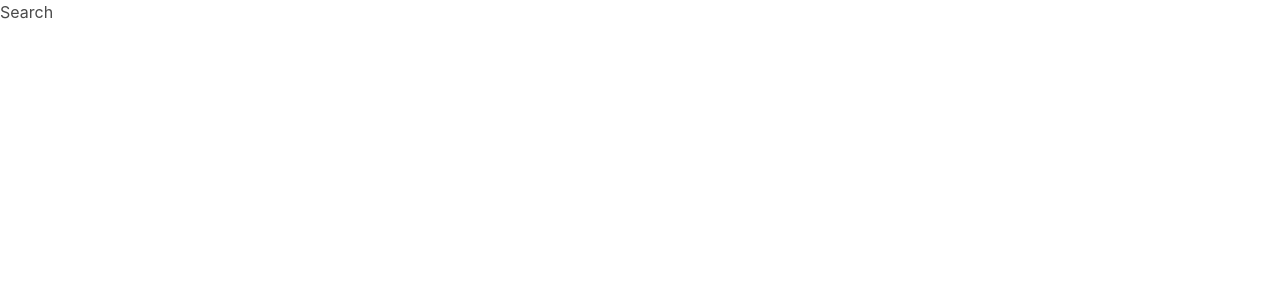
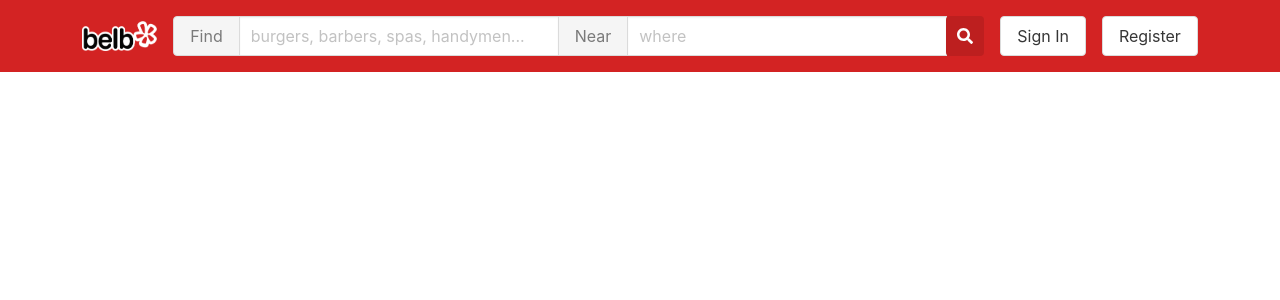
Before and after one commit to Evan-J-Hahn/coffee-hub, a React (Create React App) app: page /search in a window 1280 px wide. Shown: the top 300 px of the page. Built offline with nearby package versions, Linux system fonts and the light colour scheme.

Commit message:
add NavBar

```diff
--- /dev/null
+++ b/src/NavBar/NavBar.js
@@ -0,0 +1,17 @@
+import React from 'react'
+import SearchBar from '../SearchBar/SearchBar'
+import logo from '../assets/logo.png'
+import styles from './NavBar.module.css'
+
+const NavBar = () => {
+	return (
+		<div className={styles['nav-bar']}>
+			<img src={logo} className={styles.logo} alt={logo} />
+			<SearchBar small />
+			<button className={`button ${styles['nav-button']}`}>Sign In</button>
+			<button className={`button ${styles['nav-button']}`}>Register</button>
+		</div>
+	)
+}
+
+export default NavBar
--- /dev/null
+++ b/src/NavBar/NavBar.module.css
@@ -0,0 +1,16 @@
+.nav-bar {
+	display: flex;
+	background-color: #d32323;
+	padding: 1rem 0;
+	align-items: center;
+	justify-content: center;
+}
+
+.logo {
+	width: 75px;
+	margin-right: 1rem;
+}
+
+:global(.button).nav-button {
+	margin-left: 1rem;
+}
--- a/src/Search/Search.js
+++ b/src/Search/Search.js
@@ -1,9 +1,10 @@
 import React from 'react'
+import NavBar from '../NavBar/NavBar'
 
 const Search = () => {
 	return (
 		<div>
-			<h1>Search</h1>
+			<NavBar />
 		</div>
 	)
 }
--- a/src/SearchBar/SearchBar.js
+++ b/src/SearchBar/SearchBar.js
@@ -1,33 +1,35 @@
 import React from 'react'
 import styles from './SearchBar.module.css'
 
-const SearchBar = () => {
+const SearchBar = (props) => {
+	const sizeClass = props.small ? '' : 'is-medium'
+
 	return (
 		<div>
 			<div className='field has-addons'>
 				<p className='control'>
-					<button className='button is-static is-medium'>Find</button>
+					<button className={`button is-static ${sizeClass}`}>Find</button>
 				</p>
 				<p className='control'>
 					<input
-						className={`input is-medium ${styles['input-control']}`}
+						className={`input ${sizeClass} ${styles['input-control']}`}
 						type='text'
 						placeholder='burgers, barbers, spas, handymen...'
 					/>
 				</p>
 
 				<p className='control'>
-					<button className='button is-static is-medium'>Near</button>
+					<button className={`button is-static ${sizeClass}`}>Near</button>
 				</p>
 				<p className='control'>
 					<input
-						className={`input is-medium ${styles['input-control']}`}
+						className={`input ${sizeClass} ${styles['input-control']}`}
 						type='text'
 						placeholder='where'
 					/>
 				</p>
 
-				<div className={`button is-medium ${styles['search-button']}`}>
+				<div className={`button ${sizeClass} ${styles['search-button']}`}>
 					<span className={`icon is-small ${styles['search-icon']}`}>
 						<i className='fas fa-search'></i>
 					</span>
```
